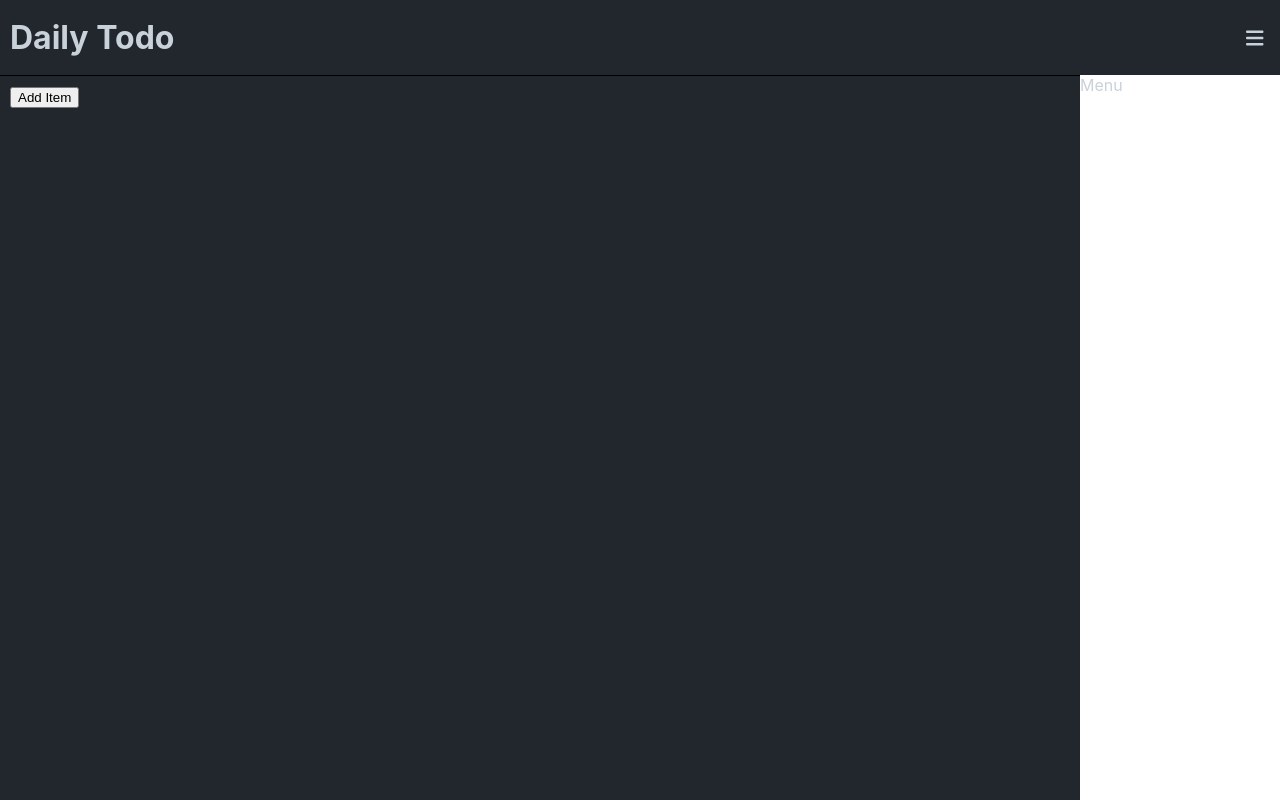
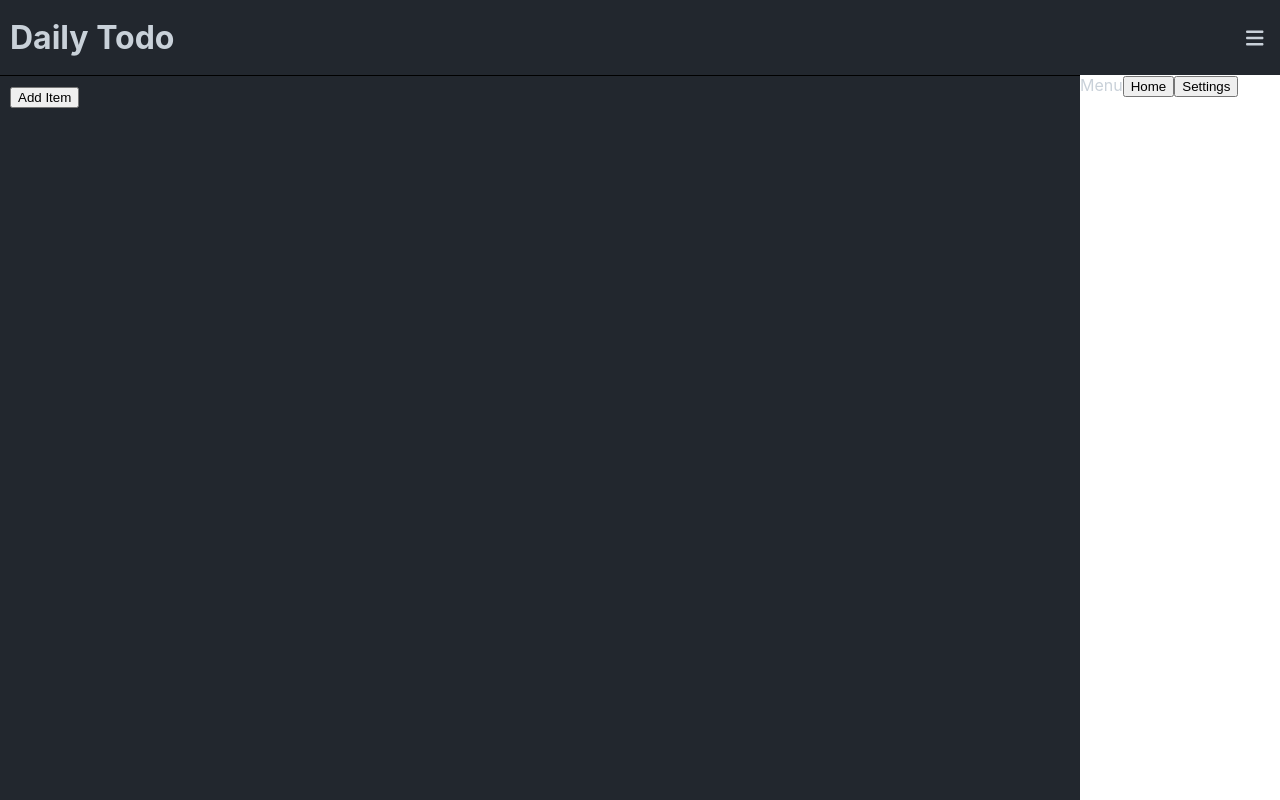
Before and after one commit to joshnice/daily-todo, a React (Create React App) app: page / in a window 1280 px wide. Both pictures are taken after a click on the button 1255 px from the left and 37 px from the top of the page. Built offline with nearby package versions, Linux system fonts and the light colour scheme.

Commit message:
Added settings page

```diff
--- a/src/components/menu.tsx
+++ b/src/components/menu.tsx
@@ -1,11 +1,17 @@
 import { FunctionComponent } from "react";
+import { useRecoilState } from "recoil";
 import styled from "styled-components";
+import { Page } from "../pages/pages.types";
+import { pageAtom } from "../state/navigation";
 import { headerHeight } from "../style/style";
 
 const Menu: FunctionComponent = () => {
+    const [_, setPage] = useRecoilState(pageAtom);
     return (
         <MenuContainer>
             Menu
+            <button onClick={() => setPage(Page.Home)}>Home</button>
+            <button onClick={() => setPage(Page.Settings)}>Settings</button>
         </MenuContainer>
     )
 }
--- a/src/navigation/router.tsx
+++ b/src/navigation/router.tsx
@@ -4,6 +4,7 @@ import styled from "styled-components";
 import HeaderComponent from "../components/header";
 import HomePage from "../pages/home";
 import { Page } from "../pages/pages.types";
+import SettingsPage from "../pages/settings";
 import { pageAtom } from "../state/navigation";
 
 const Router: FunctionComponent = () => {
@@ -13,6 +14,7 @@ const Router: FunctionComponent = () => {
         <HeaderComponent />
         <PageContainer>
             { Page.Home === selectedPage && <HomePage /> }
+            { Page.Settings === selectedPage && <SettingsPage /> }
         </PageContainer>
         </>
     );
--- a/src/pages/pages.types.ts
+++ b/src/pages/pages.types.ts
@@ -1,3 +1,4 @@
 export enum Page {
-    Home = "Home"
+    Home = "Home",
+    Settings = "Settings"
 }
--- /dev/null
+++ b/src/pages/settings.tsx
@@ -0,0 +1,12 @@
+import { FunctionComponent } from "react";
+
+const SettingsPage: FunctionComponent = () => {
+
+    return (
+        <div>
+            Settings
+        </div>
+    );
+};
+
+export default SettingsPage;
--- a/src/state/navigation.ts
+++ b/src/state/navigation.ts
@@ -1,11 +1,11 @@
-import { atom, RecoilState} from "recoil";
+import { atom } from "recoil";
 import { Page } from "../pages/pages.types";
 
 export enum AtomKeyNavigation {
     Page = "Page",
 }
 
-export const pageAtom: RecoilState<Page> = atom({
+export const pageAtom  = atom({
     key: AtomKeyNavigation.Page,
     default: Page.Home,
 })
```
